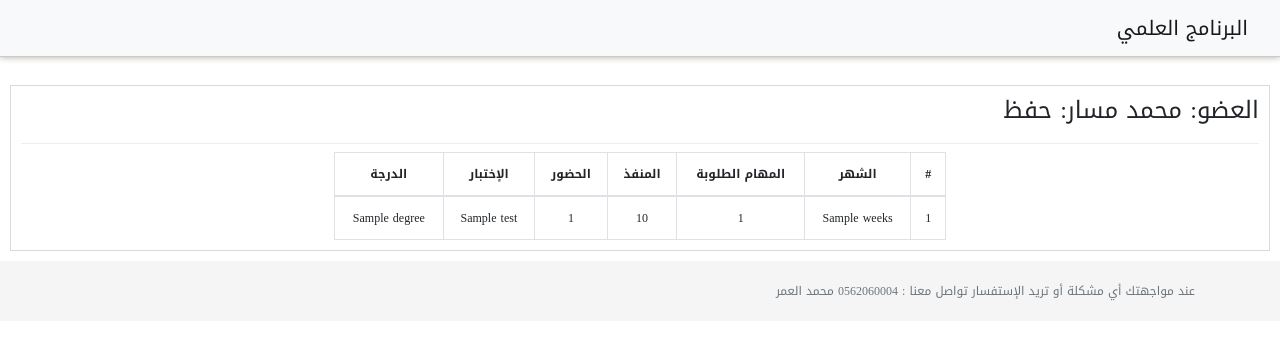
After one commit to mantest2018/etqan_3lme, a Django app: template home/templates/Student/report_tasks_months.html in a window 1280 px wide. The commit adds this page. Shown: the top 340 px of the page. Run offline with Django 3.2, Linux system fonts and the light colour scheme; data comes from the database, SQL or seed files in the repository; the template is opened without the code that fills it: values that come from a table or form of the project are taken from there, most other values are stand-ins (such as "Sample title", 1, 10 or a date in 2020); some libraries are stand-ins or nearby versions.

Commit message:
bilding app v4 style check box

```diff
--- a/etqan_3lme/settings.py
+++ b/etqan_3lme/settings.py
@@ -24,9 +24,9 @@ SECRET_KEY = 'vh6=mdb3=wb6zhv1kwh3ce@5b_*++^1@c@ch+=+dz4*m9@*ri0'
 
 # SECURITY WARNING: don't run with debug turned on in production!
 DEBUG = True
+ALLOWED_HOSTS = []
+# ALLOWED_HOSTS = [u'Enjaz.pythonanywhere.com']
 
-# ALLOWED_HOSTS = [u'mantest2018.pythonanywhere.com']
-ALLOWED_HOSTS = []
 
 # Application definition
 
--- a/home/models/models.py
+++ b/home/models/models.py
@@ -73,7 +73,7 @@ class Plan(models.Model):
 class Students(models.Model):
     tracks = models.ForeignKey(Tracks, on_delete=models.DO_NOTHING)
     student = models.CharField(max_length=200)
-    phone_nemper = models.CharField(max_length=10)
+    phone_number = models.CharField(max_length=10, null=True, blank=True)
     choice_text = models.CharField(max_length=200, null=True, blank=True)
     number_user = models.IntegerField(default=0)
     password = models.CharField(max_length=8)
@@ -83,6 +83,29 @@ class Students(models.Model):
     def __str__(self):
         return  str(self.student)
 
+
+
+    def save(self, *args, **kwargs):
+        for item in Days.objects.all():
+            updateData(self, item)
+        super(Students, self).save(*args, **kwargs)
+
+def updateData(Student, day):
+    try:
+        Tasks_Every_Day.objects.get(student=Student, day=day)
+    except Tasks_Every_Day.DoesNotExist:
+        report = Tasks_Every_Day(student=Student, day=day)
+        report.save()
+    try:
+        Tasks_Every_Weeks.objects.get(student=Student, weeks=day.weeks)
+    except Tasks_Every_Weeks.DoesNotExist:
+        report = Tasks_Every_Weeks(student=Student, weeks=day.weeks)
+        report.save()
+    try:
+        Tasks_Every_Months.objects.get(student=Student, months=day.weeks.months)
+    except Tasks_Every_Months.DoesNotExist:
+        report = Tasks_Every_Months(student=Student, months=day.weeks.months)
+        report.save()
 
 class Tasks_Every_Day(models.Model):
     student = models.ForeignKey(Students, on_delete=models.CASCADE)
@@ -113,11 +136,11 @@ class Tasks_Every_Weeks(models.Model):
         return str(self.student) + '  ' + str(self.weeks)
 
     def total_all(self):
-        return Tasks_Every_Day.objects.filter(day__weeks__id__lte=self.weeks.id).aggregate(count=Count('id'))[
+        return Tasks_Every_Day.objects.filter(student=self.student,day__weeks=self.weeks).aggregate(count=Count('id'))[
                    'count'] * 3
 
     def total(self):
-        return Tasks_Every_Day.objects.filter(day__weeks__id__lte=self.weeks.id).aggregate(sum=Sum('degree'))['sum']
+        return Tasks_Every_Day.objects.filter(student=self.student,day__weeks=self.weeks).aggregate(sum=Sum('degree'))['sum']
 
 
 class Tasks_Every_Months(models.Model):
@@ -127,3 +150,24 @@ class Tasks_Every_Months(models.Model):
 
     def __str__(self):
         return str(self.student )+ '  ' + str(self.months)
+
+    def total_all(self):
+        return Tasks_Every_Day.objects.filter(student=self.student,day__weeks__months=self.months).aggregate(count=Count('id'))[
+                   'count'] * 3
+
+    def total(self):
+        return Tasks_Every_Day.objects.filter(student=self.student,day__weeks__months=self.months).aggregate(sum=Sum('degree'))['sum']
+
+    def count_present_all(self):
+        return Tasks_Every_Weeks.objects.filter(student=self.student,weeks__months=self.months).aggregate(count=Count('id'))[
+                   'count']
+
+    def count_present(self):
+        return Tasks_Every_Weeks.objects.filter(student=self.student,weeks__months=self.months,present='True').aggregate(count=Count('id'))[
+                   'count']
+
+    def degree(self):
+        if self.total_all() ==0 or self.count_present_all()==0:
+            return 'يوجد نقص في الإدخال'
+        degree= 50 * (self.total()/self.total_all())+20*(self.count_present()/self.count_present_all())+(self.test/100)*30
+        return "%.2f%%" %  degree
--- a/home/static/style/css/style.css
+++ b/home/static/style/css/style.css
@@ -33,8 +33,8 @@ li a {
 
 body{
     text-align: right;
-    background-image: url("/static/style/imges/background.svg");
-    background-color: #fbfbf6;
+  /*  background-image: url("/static/style/imges/background.svg");*/
+    background-color: #fff;
 }
 
 .title_table{
@@ -63,13 +63,12 @@ table {
     padding: 10px;
     margin: 10px;
     min-width:fit-content;
-    background: #fbfbf6;
+
     border: 1px solid #dadada;
 }
 
 .content .title {
-    background: #fbfbf6;
-    border-bottom: 1px solid #e4e7ed!important;
+       -webkit-box-shadow: inset 0 -1px 0 0 rgba(100,121,143,0.122);
     padding-bottom: 19px;
     font-size: 24px;
 }
@@ -81,7 +80,7 @@ table {
 
 
 .content .title {
-    border-bottom: 1px solid #e4e7ed!important;
+      -webkit-box-shadow: inset 0 -1px 0 0 rgba(100,121,143,0.122);
     padding-bottom: 19px;
 }
 
@@ -100,7 +99,8 @@ background: #eee;
 
 
 form[role=input]   tr {
-    border-bottom: solid 1px #ababab;
+  -webkit-box-shadow: inset 0 -1px 0 0 rgba(100,121,143,0.122);
+    /*border-bottom: solid 1px #ababab;*/
 }
 
 
--- /dev/null
+++ b/home/templates/Student/report_tasks_months.html
@@ -0,0 +1,49 @@
+{% extends "layout.html" %}
+
+{% block content %}
+<h1 class="title">
+    <tr>
+        <th scope="col">العضو:</th>
+        <th scope="col">{{ student }}</th>
+        <th scope="col">مسار:</th>
+        <th scope="col">{{ student.tracks }}</th>
+    </tr>
+</h1>
+
+{% if latest_list %}
+<table class="table">
+    <thead>
+    <tr>
+
+        <th>#</th>
+        <th scope="col">الشهر</th>
+        <th scope="col"> المهام الطلوبة</th>
+        <th scope="col">المنفذ</th>
+        <th scope="col">الحضور</th>
+        <th scope="col">الإختبار</th>
+        <th scope="col">الدرجة</th>
+        {% if 'techer' in request.session.user_type%}
+        <th scope="col">تحرير</th>
+        {% endif %}
+
+    </tr>
+    </thead>
+    {% for list in latest_list %}
+    <tbody>
+    <td> {{ forloop.counter }}</td>
+    <td> {{ list.weeks }}</td>
+    <td> {{ list.total_all }}</td>
+    <td> {{ list.total }}</td>
+     <td> {{ list.count_present }}</td>
+     <td> {{ list.test }}</td>
+     <td> {{ list.degree  }}</td>
+    {% if 'techer' in request.session.user_type%}
+    <td><a href="/student/{{ list.reports_all_days.id }}/tasks/{{ list.student.id }}">تحرير</a></td>
+    {% endif %}
+    </tbody>
+    {% endfor %}
+</table>
+{% else %}
+<p>لا يوجد بيانات </p>
+{% endif %}
+{% endblock %}
--- a/home/templates/layout.html
+++ b/home/templates/layout.html
@@ -44,7 +44,7 @@
                         <a class="nav-link" href="/report_tasks_weeks/">تقرير الشهر</a>
                     </li>
                <li class="nav-item">
-                        <a class="nav-link" href="/report/">تقرير عام</a>
+                        <a class="nav-link" href="/report_tasks_months/">تقرير عام</a>
                     </li>
                 {% endif %}
                 {% if 'techer' in request.session.user_type %}
--- a/home/urls.py
+++ b/home/urls.py
@@ -6,10 +6,12 @@ urlpatterns = [
     re_path(r'^$', views.index, name='index'),
     path('login/', views.login, name='login'),
     path('logout/', views.logout, name='logout'),
-
+    path('update/', views.update, name='update'),
     # student
     path('report_tasks_days/', student.report_tasks_days, name='report_tasks_days'),
     path('report_tasks_weeks/', student.report_tasks_weeks, name='report_tasks_weeks'),
+    path('report_tasks_months/', student.report_tasks_months, name='report_tasks_months'),
+
 
     # student and techer
     path('student/<int:student_id>/tasks_day/<int:day_id>/', student.tasks_every_day, name='tasks_every_day'),
--- a/home/views/views.py
+++ b/home/views/views.py
@@ -71,3 +71,8 @@ def logout(request):
     if "user_type" in request.session:
         del request.session['user_type']
     return HttpResponseRedirect('/')
+
+def update(request):
+    for item in Students.objects.all():
+        item.save()
+    return HttpResponse("تم")
```
Also changed, not shown: home/views/student.py (+26 -0 lines), 1 other file.
